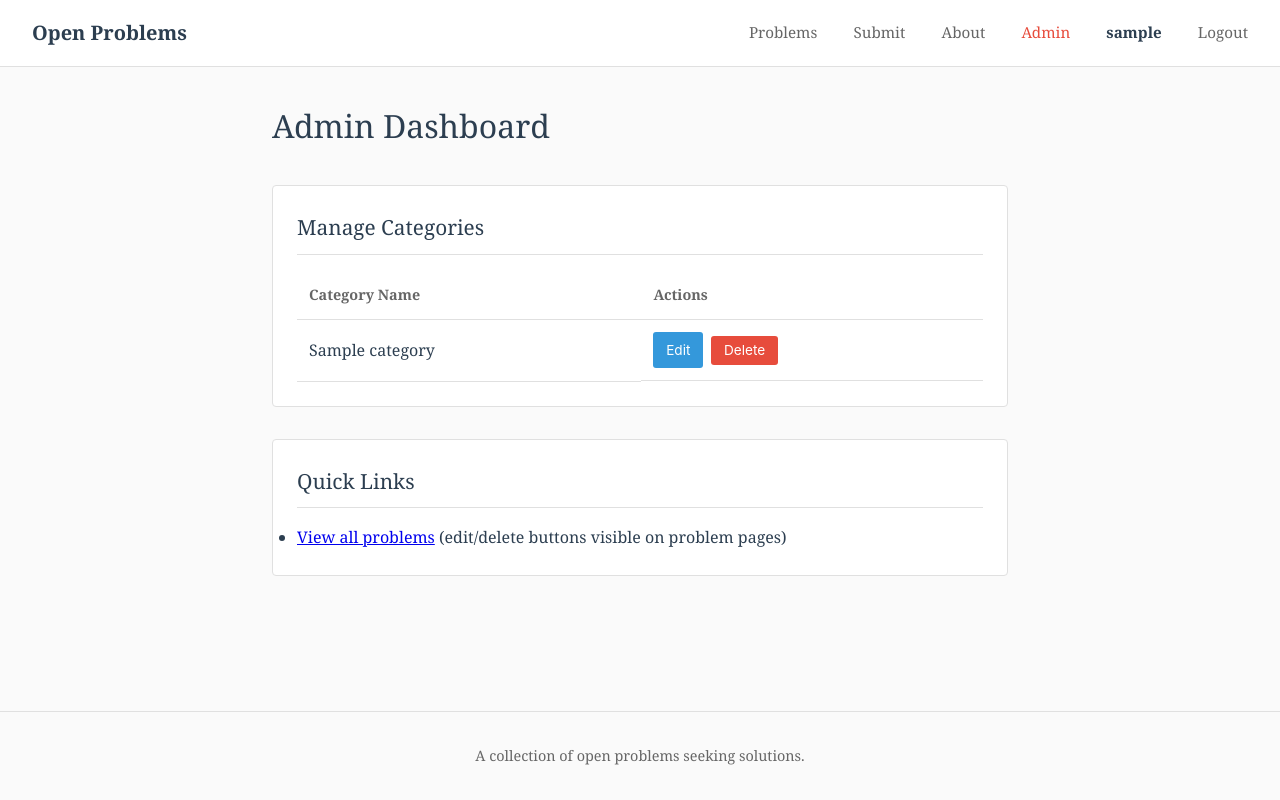
After one commit to marwahaha/tcsopenproblems, a Flask app: page /admin in a window 1280 px wide. The commit adds this page. Run offline with Flask 3, Linux system fonts and the light colour scheme; the visitor is signed in with stand-in values (Sample User, id 1); tables that the repository leaves empty hold one stand-in row (values such as "Sample post").

Commit message:
Add admin functionality for managing problems, comments, and categories
Admins can edit/delete problems, edit/delete comments, and manage category
names. Users can be made admin by setting is_admin=1 in the database.

Co-Authored-By: Claude Opus 4.5 <noreply@anthropic.com>

```diff
--- a/app.py
+++ b/app.py
@@ -20,6 +20,7 @@ def init_db():
             id INTEGER PRIMARY KEY AUTOINCREMENT,
             username TEXT UNIQUE NOT NULL,
             password_hash TEXT NOT NULL,
+            is_admin INTEGER DEFAULT 0,
             created_at TIMESTAMP DEFAULT CURRENT_TIMESTAMP
         );
 
@@ -76,6 +77,14 @@ def init_db():
         );
     ''')
     conn.commit()
+
+    # Add is_admin column if it doesn't exist (for existing databases)
+    try:
+        conn.execute('ALTER TABLE users ADD COLUMN is_admin INTEGER DEFAULT 0')
+        conn.commit()
+    except sqlite3.OperationalError:
+        pass  # Column already exists
+
     conn.close()
 
 def get_categories_for_problem(conn, problem_id):
@@ -149,7 +158,11 @@ def get_current_user():
 
 @app.context_processor
 def inject_user():
-    return {'current_user': get_current_user()}
+    user = get_current_user()
+    return {
+        'current_user': user,
+        'is_admin': user['is_admin'] if user else False
+    }
 
 def login_required(f):
     @wraps(f)
@@ -157,6 +170,19 @@ def login_required(f):
         if 'user_id' not in session:
             flash('Please log in to continue')
             return redirect(url_for('login'))
+        return f(*args, **kwargs)
+    return decorated
+
+def admin_required(f):
+    @wraps(f)
+    def decorated(*args, **kwargs):
+        if 'user_id' not in session:
+            flash('Please log in to continue')
+            return redirect(url_for('login'))
+        user = get_current_user()
+        if not user or not user['is_admin']:
+            flash('Admin access required')
+            return redirect(url_for('index'))
         return f(*args, **kwargs)
     return decorated
 
@@ -413,6 +439,155 @@ def add_comment(id):
 def about():
     return render_template('about.html')
 
+# Admin routes
+@app.route('/admin')
+@admin_required
+def admin_dashboard():
+    conn = get_db()
+    categories = conn.execute('SELECT * FROM categories ORDER BY name').fetchall()
+    conn.close()
+    return render_template('admin/dashboard.html', categories=categories)
+
+@app.route('/admin/problem/<int:id>/edit', methods=['GET', 'POST'])
+@admin_required
+def admin_edit_problem(id):
+    conn = get_db()
+    problem = conn.execute('SELECT * FROM problems WHERE id = ?', (id,)).fetchone()
+    if not problem:
+        conn.close()
+        flash('Problem not found')
+        return redirect(url_for('admin_dashboard'))
+
+    if request.method == 'POST':
+        title = request.form['title'].strip()
+        description = request.form['description'].strip()
+        category_string = request.form.get('categories', '').strip()
+
+        if not title or not description:
+            flash('Title and description are required')
+            categories = get_categories_for_problem(conn, id)
+            category_string = ', '.join([c['name'] for c in categories])
+            conn.close()
+            return render_template('admin/edit_problem.html', problem=problem, category_string=category_string)
+
+        conn.execute('UPDATE problems SET title = ?, description = ? WHERE id = ?',
+                    (title, description, id))
+        # Update categories - remove old ones and add new ones
+        conn.execute('DELETE FROM problem_categories WHERE problem_id = ?', (id,))
+        add_categories_to_problem(conn, id, category_string)
+        conn.commit()
+        conn.close()
+        flash('Problem updated successfully')
+        return redirect(url_for('problem', id=id))
+
+    categories = get_categories_for_problem(conn, id)
+    category_string = ', '.join([c['name'] for c in categories])
+    conn.close()
+    return render_template('admin/edit_problem.html', problem=problem, category_string=category_string)
+
+@app.route('/admin/problem/<int:id>/delete', methods=['POST'])
+@admin_required
+def admin_delete_problem(id):
+    conn = get_db()
+    # Delete related data first (foreign key constraints)
+    conn.execute('DELETE FROM problem_categories WHERE problem_id = ?', (id,))
+    conn.execute('DELETE FROM comments WHERE problem_id = ?', (id,))
+    conn.execute('DELETE FROM votes WHERE problem_id = ?', (id,))
+    conn.execute('DELETE FROM ratings WHERE problem_id = ?', (id,))
+    conn.execute('DELETE FROM problems WHERE id = ?', (id,))
+    conn.commit()
+    conn.close()
+    flash('Problem deleted successfully')
+    return redirect(url_for('index'))
+
+@app.route('/admin/comment/<int:id>/edit', methods=['GET', 'POST'])
+@admin_required
+def admin_edit_comment(id):
+    conn = get_db()
+    comment = conn.execute('SELECT * FROM comments WHERE id = ?', (id,)).fetchone()
+    if not comment:
+        conn.close()
+        flash('Comment not found')
+        return redirect(url_for('admin_dashboard'))
+
+    if request.method == 'POST':
+        content = request.form['content'].strip()
+        if not content:
+            flash('Comment cannot be empty')
+            conn.close()
+            return render_template('admin/edit_comment.html', comment=comment)
+
+        conn.execute('UPDATE comments SET content = ? WHERE id = ?', (content, id))
+        conn.commit()
+        problem_id = comment['problem_id']
+        conn.close()
+        flash('Comment updated successfully')
+        return redirect(url_for('problem', id=problem_id))
+
+    conn.close()
+    return render_template('admin/edit_comment.html', comment=comment)
+
+@app.route('/admin/comment/<int:id>/delete', methods=['POST'])
+@admin_required
+def admin_delete_comment(id):
+    conn = get_db()
+    comment = conn.execute('SELECT problem_id FROM comments WHERE id = ?', (id,)).fetchone()
+    if comment:
+        problem_id = comment['problem_id']
+        conn.execute('DELETE FROM comments WHERE id = ?', (id,))
+        conn.commit()
+        conn.close()
+        flash('Comment deleted successfully')
+        return redirect(url_for('problem', id=problem_id))
+    conn.close()
+    flash('Comment not found')
+    return redirect(url_for('index'))
+
+@app.route('/admin/category/<int:id>/edit', methods=['GET', 'POST'])
+@admin_required
+def admin_edit_category(id):
+    conn = get_db()
+    category = conn.execute('SELECT * FROM categories WHERE id = ?', (id,)).fetchone()
+    if not category:
+        conn.close()
+        flash('Category not found')
+        return redirect(url_for('admin_dashboard'))
+
+    if request.method == 'POST':
+        name = request.form['name'].strip()
+        if not name:
+            flash('Category name cannot be empty')
+            conn.close()
+            return render_template('admin/edit_category.html', category=category)
+
+        # Check if name is already taken by another category
+        existing = conn.execute('SELECT id FROM categories WHERE name = ? AND id != ?', (name, id)).fetchone()
+        if existing:
+            flash('Category name already exists')
+            conn.close()
+            return render_template('admin/edit_category.html', category=category)
+
+        conn.execute('UPDATE categories SET name = ? WHERE id = ?', (name, id))
+        conn.commit()
+        conn.close()
+        flash('Category updated successfully')
+        return redirect(url_for('admin_dashboard'))
+
+    conn.close()
+    return render_template('admin/edit_category.html', category=category)
+
+@app.route('/admin/category/<int:id>/delete', methods=['POST'])
+@admin_required
+def admin_delete_category(id):
+    conn = get_db()
+    # Remove category associations first
+    conn.execute('DELETE FROM problem_categories WHERE category_id = ?', (id,))
+    conn.execute('DELETE FROM categories WHERE id = ?', (id,))
+    conn.commit()
+    conn.close()
+    flash('Category deleted successfully')
+    return redirect(url_for('admin_dashboard'))
+
 if __name__ == '__main__':
     init_db()
     app.run(debug=True, port=5000)
--- a/static/style.css
+++ b/static/style.css
@@ -726,3 +726,135 @@ a.category:hover {
         border-radius: 3px;
     }
 }
+
+/* Admin Styles */
+.admin-link {
+    color: #e74c3c !important;
+}
+
+.admin-page {
+    max-width: 800px;
+    margin: 0 auto;
+}
+
+.admin-page h1 {
+    font-size: 2rem;
+    font-weight: normal;
+    margin-bottom: 2rem;
+}
+
+.admin-section {
+    background: var(--card-bg);
+    padding: 1.5rem;
+    border: 1px solid var(--border);
+    border-radius: 4px;
+    margin-bottom: 2rem;
+}
+
+.admin-section h2 {
+    font-size: 1.3rem;
+    font-weight: normal;
+    margin-bottom: 1rem;
+    padding-bottom: 0.5rem;
+    border-bottom: 1px solid var(--border);
+}
+
+.admin-table {
+    width: 100%;
+    border-collapse: collapse;
+}
+
+.admin-table th,
+.admin-table td {
+    padding: 0.75rem;
+    text-align: left;
+    border-bottom: 1px solid var(--border);
+}
+
+.admin-table th {
+    font-weight: bold;
+    color: var(--text-light);
+    font-size: 0.9rem;
+}
+
+.admin-table .actions {
+    display: flex;
+    gap: 0.5rem;
+    align-items: center;
+}
+
+.admin-form {
+    background: var(--card-bg);
+    padding: 1.5rem;
+    border: 1px solid var(--border);
+    border-radius: 4px;
+}
+
+.form-actions {
+    display: flex;
+    gap: 1rem;
+    margin-top: 1rem;
+}
+
+.btn-cancel {
+    display: inline-block;
+    padding: 0.75rem 1.5rem;
+    background: #f0f0f0;
+    color: var(--text);
+    text-decoration: none;
+    border-radius: 4px;
+    font-family: -apple-system, BlinkMacSystemFont, sans-serif;
+}
+
+.btn-cancel:hover {
+    background: #e0e0e0;
+}
+
+.btn-small {
+    display: inline-block;
+    padding: 0.4rem 0.8rem;
+    font-size: 0.85rem;
+    background: var(--accent);
+    color: white;
+    text-decoration: none;
+    border: none;
+    border-radius: 3px;
+    cursor: pointer;
+    font-family: -apple-system, BlinkMacSystemFont, sans-serif;
+}
+
+.btn-small:hover {
+    background: var(--accent-dark);
+}
+
+.btn-danger {
+    background: #e74c3c;
+}
+
+.btn-danger:hover {
+    background: #c0392b;
+}
+
+.inline {
+    display: inline;
+}
+
+.admin-actions {
+    margin-top: 1.5rem;
+    padding-top: 1rem;
+    border-top: 1px solid var(--border);
+    display: flex;
+    gap: 0.5rem;
+}
+
+.admin-comment-actions {
+    margin-left: auto;
+    display: inline-flex;
+    gap: 0.5rem;
+    align-items: center;
+}
+
+.comment-header {
+    display: flex;
+    align-items: center;
+}
--- /dev/null
+++ b/templates/admin/dashboard.html
@@ -0,0 +1,45 @@
+{% extends "base.html" %}
+
+{% block title %}Admin Dashboard - Open Problems{% endblock %}
+
+{% block content %}
+<div class="admin-page">
+    <h1>Admin Dashboard</h1>
+
+    <section class="admin-section">
+        <h2>Manage Categories</h2>
+        {% if categories %}
+            <table class="admin-table">
+                <thead>
+                    <tr>
+                        <th>Category Name</th>
+                        <th>Actions</th>
+                    </tr>
+                </thead>
+                <tbody>
+                    {% for cat in categories %}
+                    <tr>
+                        <td>{{ cat.name }}</td>
+                        <td class="actions">
+                            <a href="{{ url_for('admin_edit_category', id=cat.id) }}" class="btn-small">Edit</a>
+                            <form action="{{ url_for('admin_delete_category', id=cat.id) }}" method="POST" class="inline" onsubmit="return confirm('Delete this category?');">
+                                <button type="submit" class="btn-small btn-danger">Delete</button>
+                            </form>
+                        </td>
+                    </tr>
+                    {% endfor %}
+                </tbody>
+            </table>
+        {% else %}
+            <p>No categories yet.</p>
+        {% endif %}
+    </section>
+
+    <section class="admin-section">
+        <h2>Quick Links</h2>
+        <ul>
+            <li><a href="{{ url_for('index') }}">View all problems</a> (edit/delete buttons visible on problem pages)</li>
+        </ul>
+    </section>
+</div>
+{% endblock %}
--- a/templates/base.html
+++ b/templates/base.html
@@ -15,6 +15,9 @@
                 <a href="{{ url_for('submit') }}">Submit</a>
             {% endif %}
             <a href="{{ url_for('about') }}">About</a>
+            {% if is_admin %}
+                <a href="{{ url_for('admin_dashboard') }}" class="admin-link">Admin</a>
+            {% endif %}
             {% if current_user %}
                 <span class="user-info">{{ current_user.username }}</span>
                 <a href="{{ url_for('logout') }}">Logout</a>
```
Also changed, not shown: templates/admin/edit_category.html (added, +19 -0 lines), templates/admin/edit_comment.html (added, +19 -0 lines), templates/admin/edit_problem.html (added, +25 -0 lines), templates/problem.html (+17 -0 lines).
